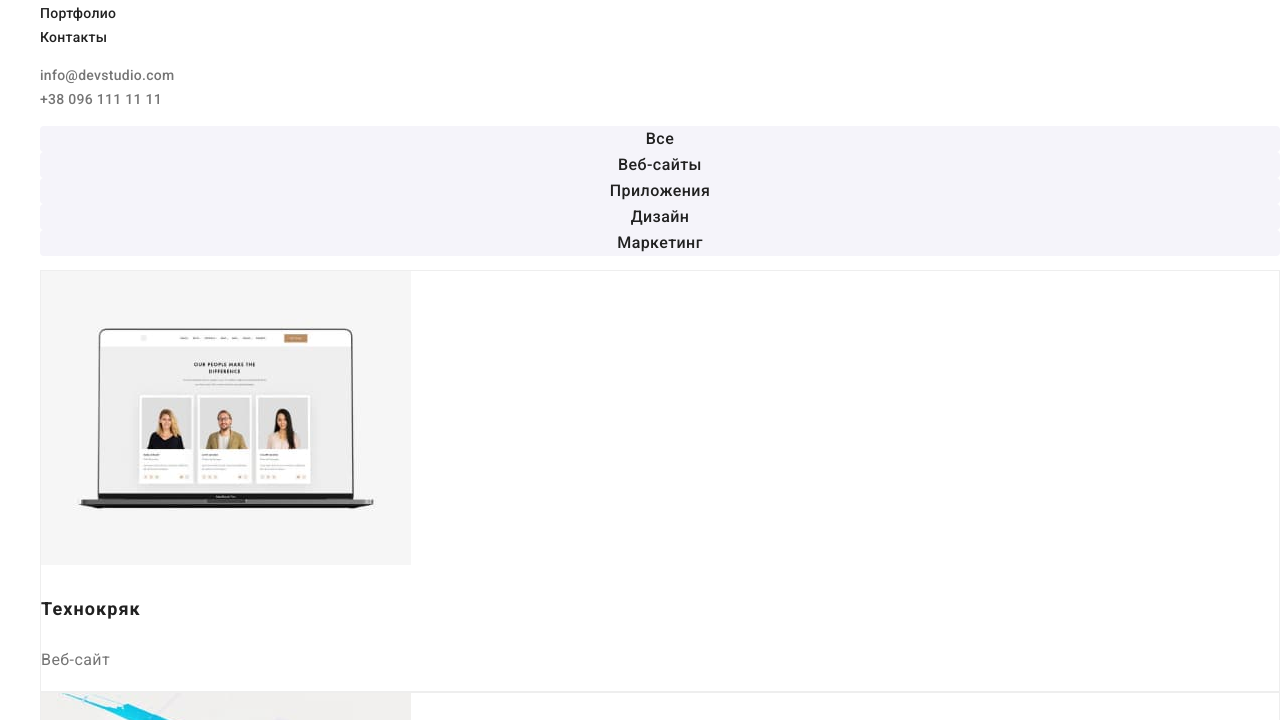
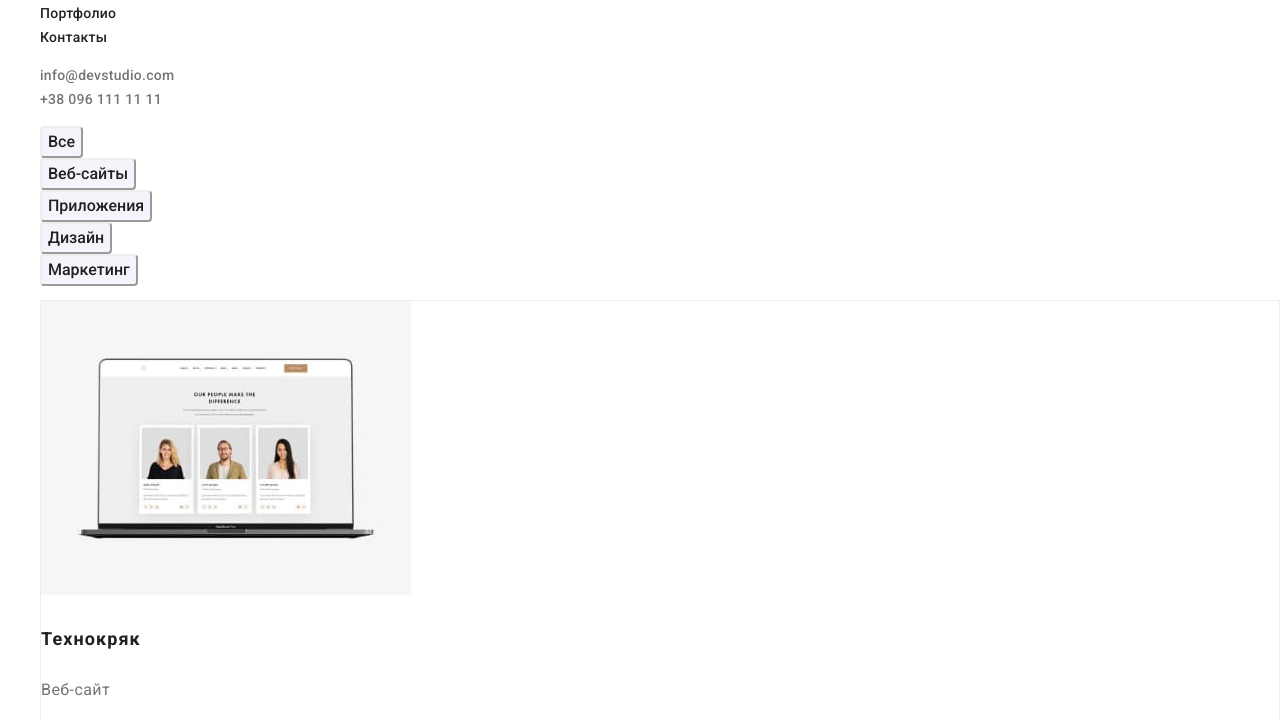
Before and after one commit to bubble-hippo/goit-markup-hw-02, a plain HTML site: page portfolio.html in a window 1280 px wide. Shown: the part 68-788 px from the top of the page. Drawn offline with Linux system fonts and the light colour scheme.

Commit message:
исправляет баги - отсутствие тегов секции, кнопок, лишние переносы на новую строку

```diff
--- a/css/style.css
+++ b/css/style.css
@@ -152,9 +152,10 @@ h2 {
 
 /** Potrfolio main*/
 
-.filters li {
+.filters button {
   background-color: var(--lgrey-bc);
   border-radius: 4px;
+  border-color: inherit;
 
   font-weight: 500;
   font-size: 16px;
@@ -164,8 +165,8 @@ h2 {
   color: var(--title-cl);
 }
 
-.filters li:focus,
-.filters li:hover {
+.filters button:focus,
+.filters button:hover {
   background-color: var(--accent-cl);
   box-shadow: 0px 3px 1px rgba(0, 0, 0, 0.1), 0px 1px 2px rgba(0, 0, 0, 0.08), 0px 2px 2px rgba(0, 0, 0, 0.12);
   border-radius: 4px;
--- a/portfolio.html
+++ b/portfolio.html
@@ -48,14 +48,16 @@
     </header>
 
     <main>
+
+        <section>
             <!-- <h1>Портфолио</h1> -->
 
             <ul class="filters">
-            <li>Все</li>
-            <li>Веб-сайты</li>
-            <li>Приложения</li>
-            <li>Дизайн</li>
-            <li>Маркетинг</li>
+                <li><button type="button">Все</button></li>
+                <li><button type="button">Веб-сайты</button></li>
+                <li><button type="button">Приложения</button></li>
+                <li><button type="button">Дизайн</button></li>
+                <li><button type="button">Маркетинг</button></li>
             </ul>
 
             <ul class="products">
@@ -123,14 +125,17 @@
                         <p>Приложение</p>
                 </li>
             </ul>
+
+        </section>
+
     </main>
 
 <footer>
     <a class="brand" href="/"><span>Web</span>Studio</a>
 
     <address>
-        <a class="maps" href="https://www.google.com/maps/place/Lesi+Ukrainky+Blvd,+26,+Kyiv,+02000/data=!4m2!3m1!1s0x40d4cf0e033ecbe9:0x57a4dffefec77da0?sa=X&ved=2ahUKEwi-jfPCwcTuAhXMBBAIHdmHB9AQ8gEwAHoECAUQAQ">г. Киев, пр-т Леси Украинки, 26</a> </br>
-        <a href="mailto:info@devstudio.com">info@devstudio.com</a> </br>
+        <a class="maps" href="https://www.google.com/maps/place/Lesi+Ukrainky+Blvd,+26,+Kyiv,+02000/data=!4m2!3m1!1s0x40d4cf0e033ecbe9:0x57a4dffefec77da0?sa=X&ved=2ahUKEwi-jfPCwcTuAhXMBBAIHdmHB9AQ8gEwAHoECAUQAQ">г. Киев, пр-т Леси Украинки, 26</a>
+        <a href="mailto:info@devstudio.com">info@devstudio.com</a>
         <a href="tel:+380961111111">+38 096 111 11 11</a>
     </address>
 
```
Also changed, not shown: index.html (+2 -2 lines). Lines whose indentation alone changed are shown as unchanged.
